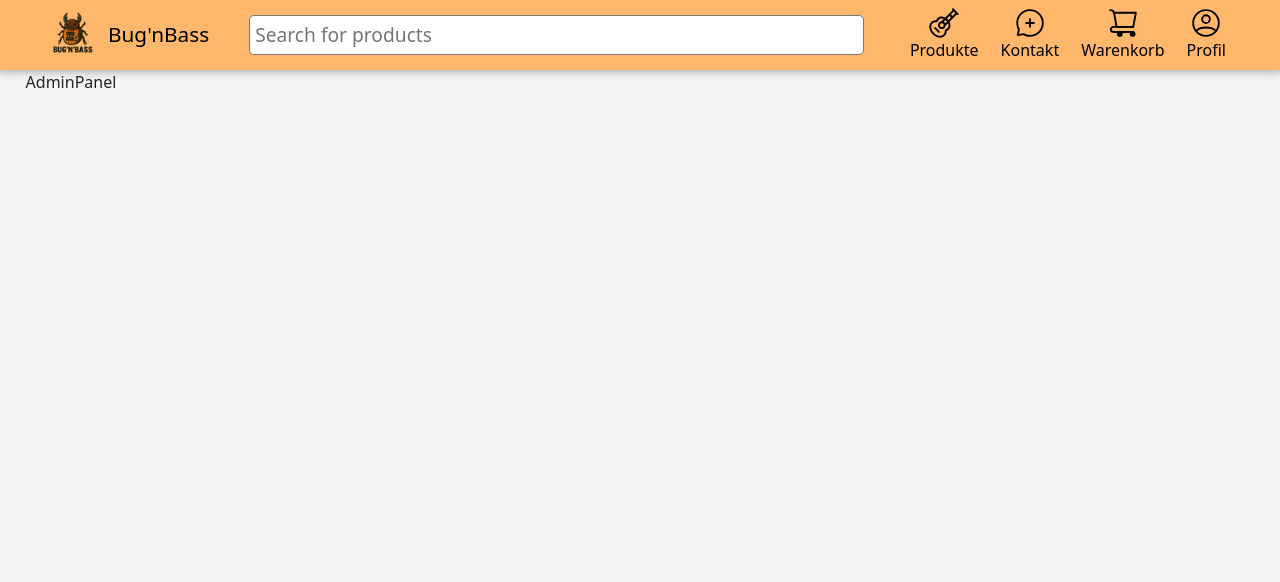
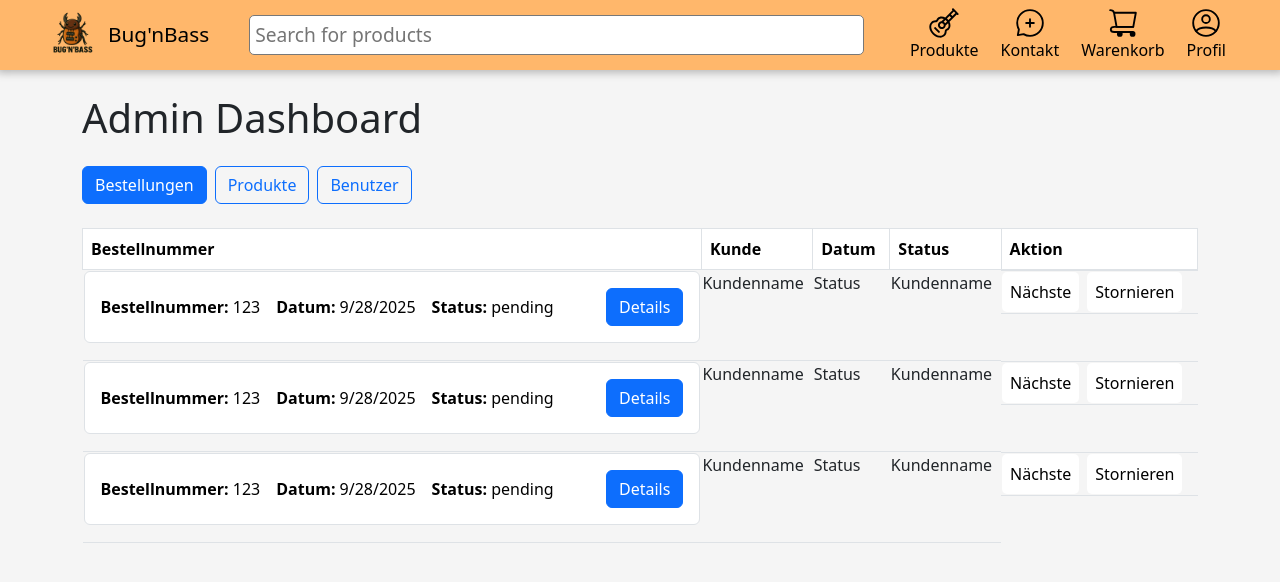
Before and after one commit to RolandExSauce/Bugn-Base, a React (Vite) app in the folder frontend/: page /admin in a window 1280 px wide. Shown: the top 582 px of the page. Built offline with nearby package versions, Linux system fonts and the light colour scheme.

Commit message:
feat: admin page created

```diff
--- a/frontend/src/App.tsx
+++ b/frontend/src/App.tsx
@@ -3,8 +3,8 @@ import Layout from "./Layout";
 import Homepage from "./pages/Home";
 import Profile from "./pages/user/UserProfil";
 import AboutUs from "./pages/About";
-import Admin from "./pages/admin/AdminPanel";
-import Auth from "./pages/admin/Auth";
+import AdminPanel from "./pages/admin/AdminPanel";
+import Auth from "./pages/Auth";
 import Cart from "./components/cart/Cart";
 import Checkout from "./components/cart/CheckOut";
 import Contact from "./pages/Contact";
@@ -20,7 +20,7 @@ export default function App() {
           <Route index element={<Homepage />} />
           <Route path="/profile" element={<Profile />} />
           <Route path="/aboutus" element={<AboutUs />} />
-          <Route path="/admin" element={<Admin />} />
+          <Route path="/admin" element={<AdminPanel />} />
           <Route path="/auth/:action" element={<Auth />} />
           <Route path="/cart" element={<Cart />} />
           <Route path="/checkout" element={<Checkout />} />
--- a/frontend/src/pages/admin/Auth.tsx
+++ b/frontend/src/pages/Auth.tsx
@@ -1,6 +1,6 @@
 import { useParams } from "react-router-dom";
-import Login from "../auth/Login";
-import Signup from "../auth/Register";
+import Login from "./auth/Login";
+import Signup from "./auth/Register";
 
 export default function Auth() {
   const { action } = useParams();
--- a/frontend/src/pages/admin/AdminPanel.tsx
+++ b/frontend/src/pages/admin/AdminPanel.tsx
@@ -1,8 +1,121 @@
+import { useState } from "react";
+import { Order } from "../../components/order/Order";
+import CartItem from "../../components/cart/CartItem";
 
-const AdminPanel = () => {
+export default function AdminPage() {
+  const [selected, setSelected] = useState("bestellungen");
+
   return (
-    <div>AdminPanel</div>
-  )
+    <div className="d-flex flex-column container py-4">
+      <h1 className="mb-4">Admin Dashboard</h1>
+
+      <div className="d-flex gap-2 mb-4">
+        {["bestellungen", "produkte", "benutzer"].map((section) => (
+          <button
+            key={section}
+            className={`btn ${
+              selected === section ? "btn-primary" : "btn-outline-primary"
+            }`}
+            onClick={() => setSelected(section)}
+          >
+            {section.charAt(0).toUpperCase() + section.slice(1)}
+          </button>
+        ))}
+      </div>
+
+      <div>
+        {selected === "bestellungen" && (
+          <div className="table-responsive">
+            <table className="table table-bordered">
+              <thead>
+                <tr>
+                  <th>Bestellnummer</th>
+                  <th>Kunde</th>
+                  <th>Datum</th>
+                  <th>Status</th>
+                  <th>Aktion</th>
+                </tr>
+              </thead>
+              <tbody>
+                <td>
+                  <Order />
+                </td>
+                <td>Kundenname</td>
+                <td>Status</td>
+                <td>Kundenname</td>
+                <td className="d-flex gap-2">
+                  <button className=" btn-success">Nächste</button>
+                  <button className=" btn-danger">Stornieren</button>
+                </td>
+              </tbody>
+              <tbody>
+                <td>
+                  <Order />
+                </td>
+                <td>Kundenname</td>
+                <td>Status</td>
+                <td>Kundenname</td>
+                <td className="d-flex gap-2">
+                  <button className=" btn-success">Nächste</button>
+                  <button className=" btn-danger">Stornieren</button>
+                </td>
+              </tbody>
+              <tbody>
+                <td>
+                  <Order />
+                </td>
+                <td>Kundenname</td>
+                <td>Status</td>
+                <td>Kundenname</td>
+                <td className="d-flex gap-2">
+                  <button className=" btn-success">Nächste</button>
+                  <button className=" btn-danger">Stornieren</button>
+                </td>
+              </tbody>
+            </table>
+          </div>
+        )}
+
+        {selected === "produkte" && (
+          <div className="d-flex flex-column gap-3">
+            {Array.from({ length: 3 }).map((_, index) => (
+              <CartItem editable={true} key={index} />
+            ))}
+          </div>
+        )}
+
+        {selected === "benutzer" && (
+          <div className="d-flex flex-column gap-3">
+            <div className="border rounded p-3 d-flex justify-content-between align-items-center">
+              <div>
+                <div>
+                  <strong>Name</strong>
+                </div>
+                <div>email@mail.ma</div>
+                <div>Rolle: Admin</div>
+              </div>
+            </div>
+            <div className="border rounded p-3 d-flex justify-content-between align-items-center">
+              <div>
+                <div>
+                  <strong>Name</strong>
+                </div>
+                <div>email@mail.ma</div>
+                <div>Rolle: Admin</div>
+              </div>
+            </div>
+            <div className="border rounded p-3 d-flex justify-content-between align-items-center">
+              <div>
+                <div>
+                  <strong>Name</strong>
+                </div>
+                <div>email@mail.ma</div>
+                <div>Rolle: Admin</div>
+              </div>
+            </div>
+          </div>
+        )}
+      </div>
+    </div>
+  );
 }
-
-export default AdminPanel
--- a/frontend/src/pages/user/UserProfil.tsx
+++ b/frontend/src/pages/user/UserProfil.tsx
@@ -1,6 +1,10 @@
+import { useState } from "react";
 import { Order } from "../../components/order/Order";
+import { Link } from "react-router-dom";
 
 const UserProfil = () => {
+  const [isAdmin, setIsAdmin] = useState(true);
+
   return (
     <div className="d-flex flex-column container py-4">
       <h1 className="mb-4">Mein Profil</h1>
@@ -22,10 +26,18 @@ const UserProfil = () => {
           <input type="text" className="form-control" placeholder="Adresse" />
           <input type="text" className="form-control" placeholder="PLZ" />
         </div>
-        <div className="d-flex justify-content-end">
+        <div className="d-flex flex-column align-items-end">
           <button className="profile-save-button text-white px-4 py-2 fw-bold h4">
             Speichern
           </button>
+          {isAdmin && (
+            <Link
+              to="/admin"
+              className="profile-save-button bg-success rounded text-white px-4 py-2 fw-bold h4"
+            >
+              zur Adminseite
+            </Link>
+          )}
         </div>
       </form>
 
```
